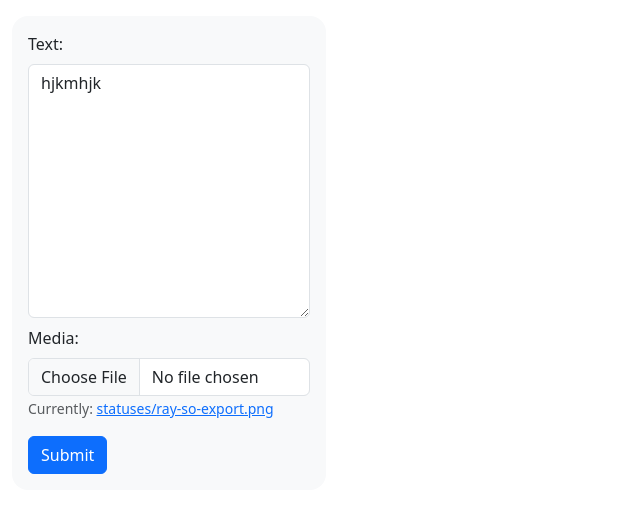
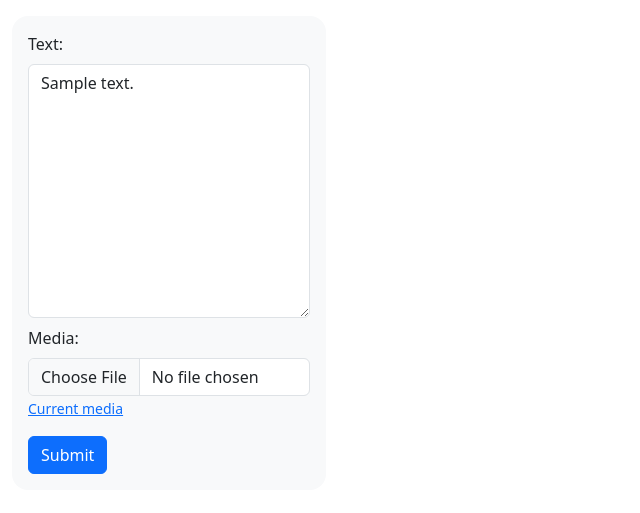
Before and after one commit to AlexYelisieiev/status-network, a Django app: page /statuses/edit/by_user_id/1 in a window 1280 px wide. Shown: the part 56-569 px from the top of the page, without its empty margins (0-640 px from the left). Run offline with Django 4.2, Linux system fonts and the light colour scheme; a user stored in the database is signed in; tables that the repository leaves empty hold one stand-in row (values such as "Sample post").

Commit message:
Fix status_edit template

```diff
--- a/templates/status_edit.html
+++ b/templates/status_edit.html
@@ -15,12 +15,12 @@
         {% csrf_token %}
         <div>
             <label class="form-label" for="id_text">Text:</label>
-            <textarea class="form-control" name="text" cols="40" rows="10" required="" id="id_text">hjkmhjk</textarea>
+            <textarea class="form-control" name="text" cols="40" rows="10" required="" id="id_text">{{ object.text }}</textarea>
         </div>
         <div class="mt-2">
             <label class="form-label" for="id_media">Media:</label>
             <input class="form-control" type="file" name="media" id="id_media" aria-describedby="currentMedia">
-            <span id="currentMedia" class="form-text">Currently: <a href="/media/statuses/ray-so-export.png">statuses/ray-so-export.png</a></span>
+            <span id="currentMedia" class="form-text"><a href="{{ object.media.url }}">Current media</a></span>
         </div>
         <button class="btn btn-primary mt-3" type="submit">Submit</button>
     </form>
```
